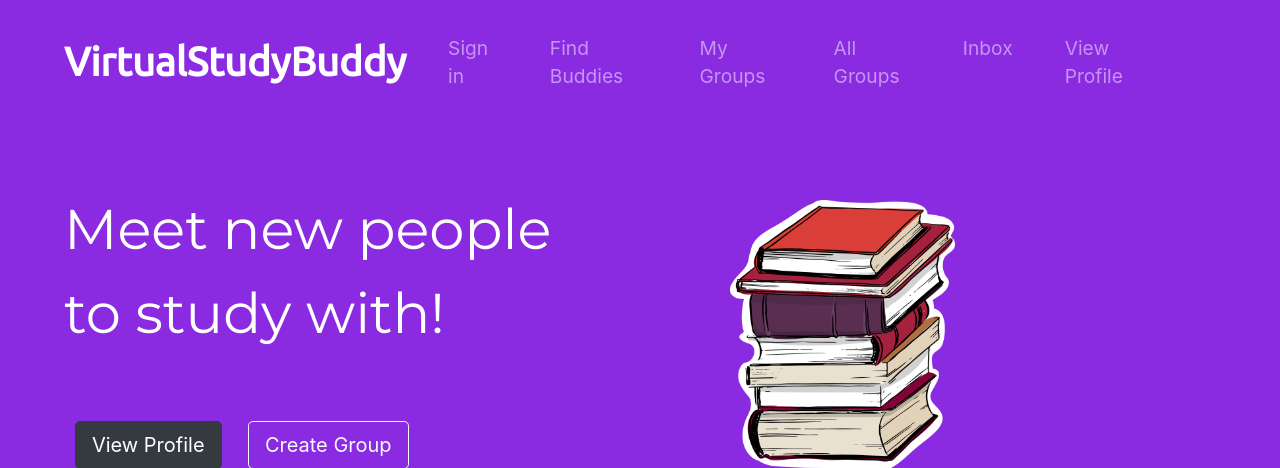
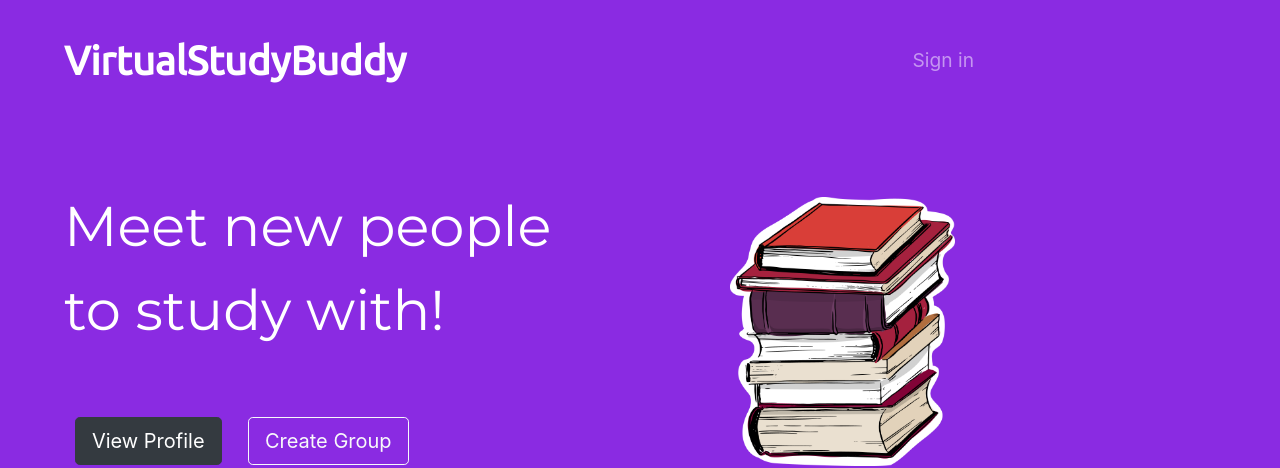
Before and after one commit to aaronmp13/Virtual-Studdy-Budy-Finder, a Django app: page /virtualstudybuddy/ in a window 1280 px wide. Shown: the top 468 px of the page. Run offline with Django 3.2, Linux system fonts and the light colour scheme; some libraries are stand-ins or nearby versions.

Commit message:
final touches on navbar

```diff
--- a/virtualstuddybuddy/templates/virtualstuddybuddy/index.html
+++ b/virtualstuddybuddy/templates/virtualstuddybuddy/index.html
@@ -38,38 +38,44 @@
                 <ul class="navbar-nav ml-auto">
                     <li class="nav-item">
                         {% if user.is_authenticated %}
-{#                            <a class="nav-link" href="{% url 'logout' %}">Signout ({{ user.username }})</a>#}
-                            <!--google login-->
+
                         {% else %}
                             <a class="nav-link" href="{% provider_login_url 'google' %}">Sign in</a>
                         {% endif %}
                     </li>
                     <li class="nav-item">
-                        <a class="nav-link" href="{% url 'viewProfiles' %}">Find Buddies</a>
+                        {% if user.is_authenticated %}
+                            <a class="nav-link" href="{% url 'viewProfiles' %}">Find Buddies</a>
+                        {% endif %}
                     </li>
                     <li class="nav-item">
-                        <a class="nav-link" href="/virtualstudybuddy/mygroups">My Groups</a>
+                        {% if user.is_authenticated %}
+                            <a class="nav-link" href="/virtualstudybuddy/mygroups">My Groups</a>
+                        {% endif %}
                     </li>
 
                     <li class="nav-item">
-                        <a class="nav-link" href="/virtualstudybuddy/allgroups">All Groups</a>
+                        {% if user.is_authenticated %}
+                            <a class="nav-link" href="/virtualstudybuddy/allgroups">All Groups</a>
+                        {% endif %}
                     </li>
 
                     <li class="nav-item">
-                        <a class="nav-link" href="/virtualstudybuddy/inbox">Inbox</a>
-                        <!-- this should just direct people to their profile page-->
+                        {% if user.is_authenticated %}
+                            <a class="nav-link" href="/virtualstudybuddy/inbox">Inbox</a>
+                        {% endif %}
                     </li>
 
                     <li class="nav-item">
-                        <a class="nav-link" href="{% url 'signup' %}">View Profile</a>
+                        {% if user.is_authenticated %}
+                           <a class="nav-link" href="{% url 'signup' %}">View Profile</a>
+                        {% endif %}
                         <!-- this should just direct people to their profile page-->
                     </li>
 
                     <li class="nav-item">
                         {% if user.is_authenticated %}
                             <a class="nav-link" href="{% url 'logout' %}">Signout ({{ user.username }})</a>
-                        {% else %}
-{#                            <a class="nav-link" href="{% provider_login_url 'google' %}">Sign in</a>#}
                         {% endif %}
                     </li>
 
```
